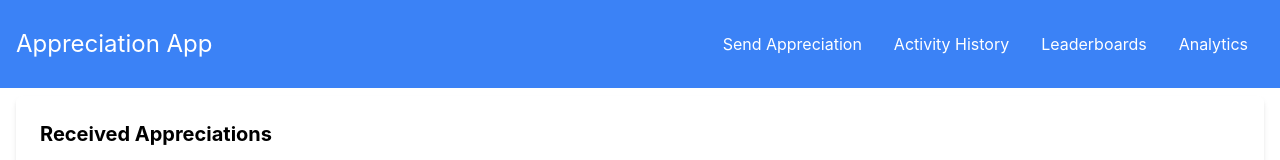
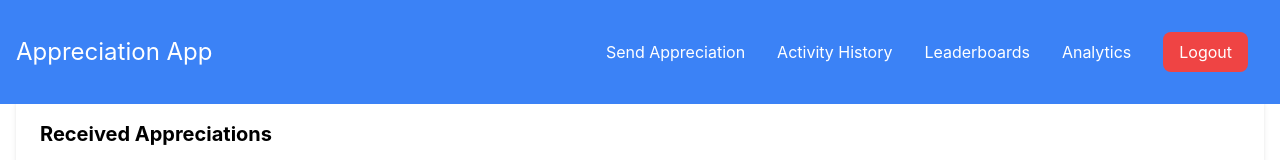
Before and after one commit to chloeyaoo/99cents, a React (Create React App) app: page /history in a window 1280 px wide. Shown: the top 160 px of the page. Built offline with nearby package versions, Linux system fonts and the light colour scheme; no server answers; sample sign-in values are in the browser's storage.

Commit message:
all misc items

```diff
--- a/src/App.js
+++ b/src/App.js
@@ -15,9 +15,13 @@ function App() {
     setIsAuthenticated(true);
   };
 
+  const handleLogout = () => {
+    setIsAuthenticated(false);
+  };
+
   return (
     <Router>
-      <Navbar />
+      {isAuthenticated && <Navbar onLogout={handleLogout} />}
       <Routes>
         {!isAuthenticated ? (
           <>
--- a/src/components/NavBar.js
+++ b/src/components/NavBar.js
@@ -1,9 +1,18 @@
 import { useState } from 'react';
-import { Link } from 'react-router-dom';
+import { Link, useNavigate } from 'react-router-dom';
 import { FaBars, FaTimes } from 'react-icons/fa';
 
-function Navbar() {
+function Navbar({ onLogout }) {
   const [isOpen, setIsOpen] = useState(false);
+  const navigate = useNavigate();
+
+  // Handle Logout Function
+  const handleLogout = () => {
+    localStorage.removeItem('token');
+    localStorage.removeItem('userId');
+    onLogout(); // Reset the authentication state in App component
+    navigate('/login');
+  };
 
   return (
     <nav className="bg-blue-500 p-4 fixed w-full top-0 z-10">
@@ -17,6 +26,11 @@ function Navbar() {
           <li className="m-4"><Link to="/history" className="text-white">Activity History</Link></li>
           <li className="m-4"><Link to="/leaderboard" className="text-white">Leaderboards</Link></li>
           <li className="m-4"><Link to="/analytics" className="text-white">Analytics</Link></li>
+          <li className="m-4">
+            <button onClick={handleLogout} className="text-white bg-red-500 px-4 py-2 rounded-lg hover:bg-red-600">
+              Logout
+            </button>
+          </li>
         </ul>
       </div>
     </nav>
```
Also changed, not shown: 1 other file (tests, documents, lock files or other folders).
